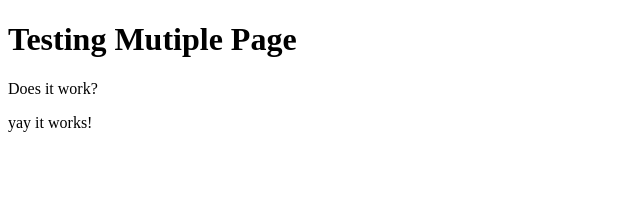
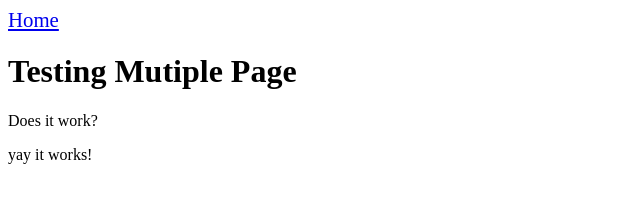
Before and after one commit to 0volem/0volem.github.io, a plain HTML site: page test.html in a window 1280 px wide. Shown: the whole page, without its empty margins (0-640 px from the left). Drawn offline with Linux system fonts and the light colour scheme.

Commit message:
Update test.html

```diff
--- a/test.html
+++ b/test.html
@@ -2,6 +2,8 @@
 <!DOCTYPE html>
 <html>
 <body>
+
+<a style= "font-size: 1.3em;" href="0volem.github.io">Home</a>
 
 <h1>Testing Mutiple Page</h1>
 <p>Does  it work?</p>
```
